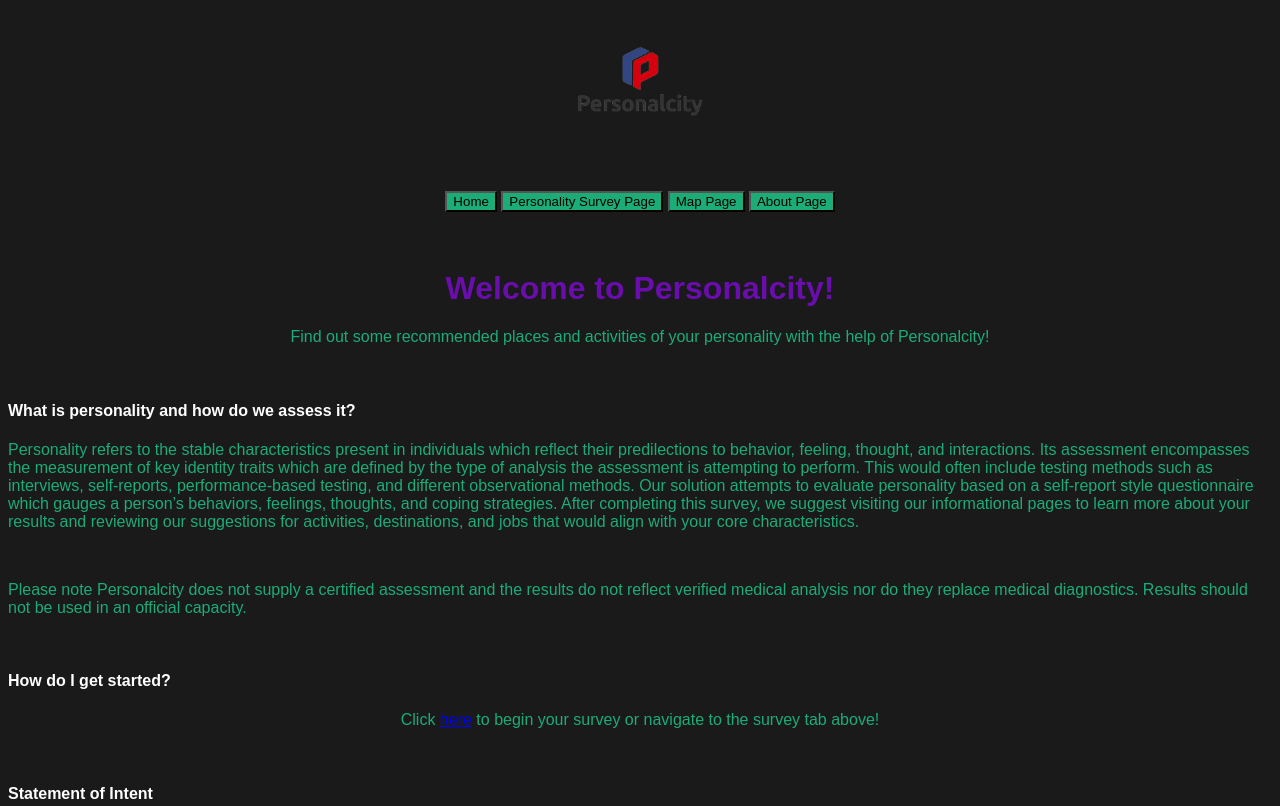
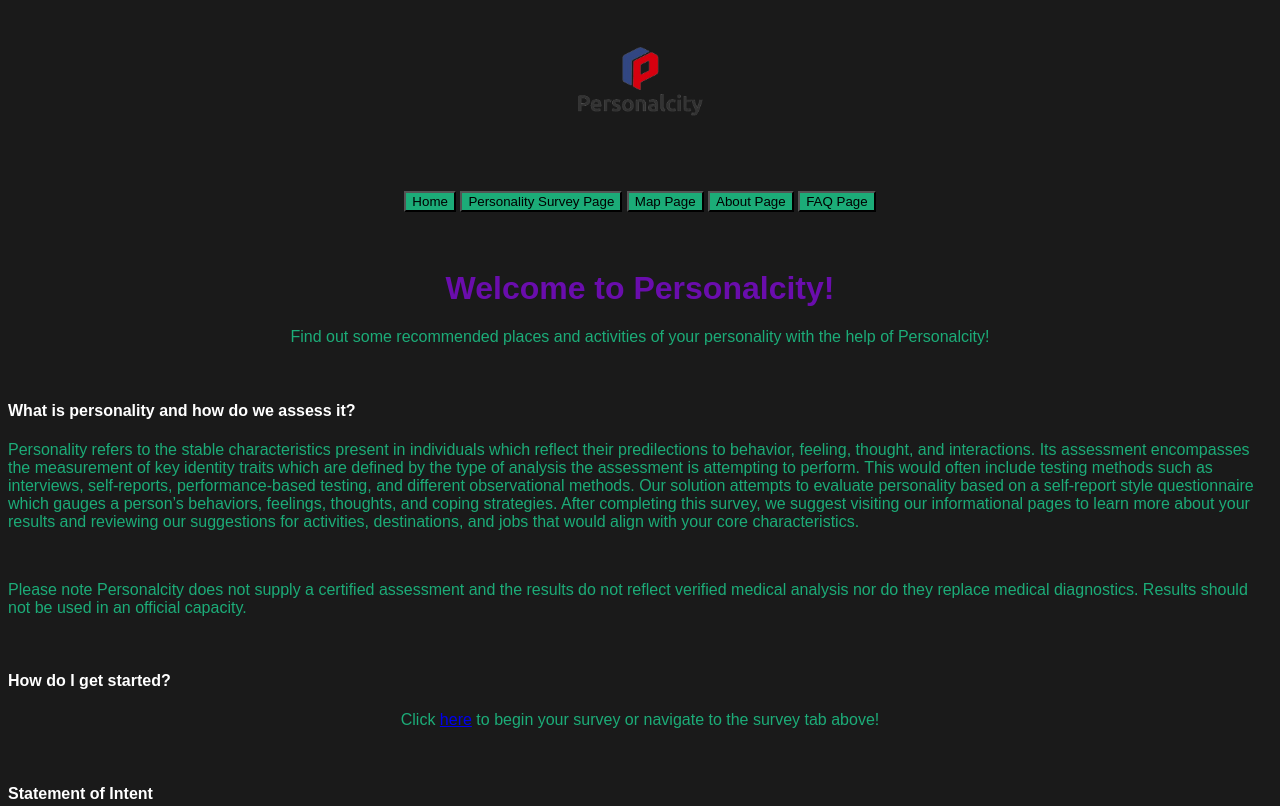
Before and after one commit to bdt266/personality, a website: page public/index.html in a window 1280 px wide. Shown: the top 806 px of the page. Drawn offline with Linux system fonts and the light colour scheme.

Commit message:
Update index.html

```diff
--- a/public/index.html
+++ b/public/index.html
@@ -18,6 +18,7 @@
     <a href=personalitySurveyPage.html><button>Personality Survey Page</button></a>
     <a href=mapPage.html><button>Map Page</button></a>
     <a href=aboutPage.html><button>About Page</button></a>
+    <a href=faq.html><button>FAQ Page</button></a>
     </div>
   <br> <br>
   <h1 style="text-align:center">Welcome to Personalcity!</h1>
```
